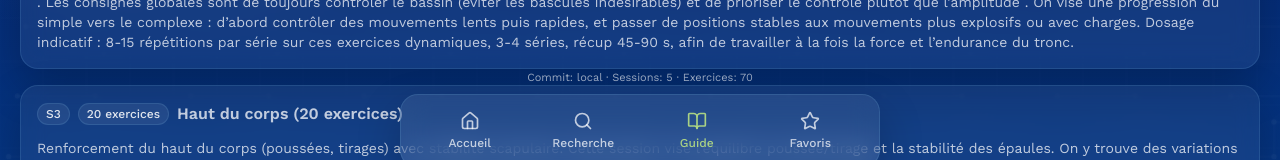
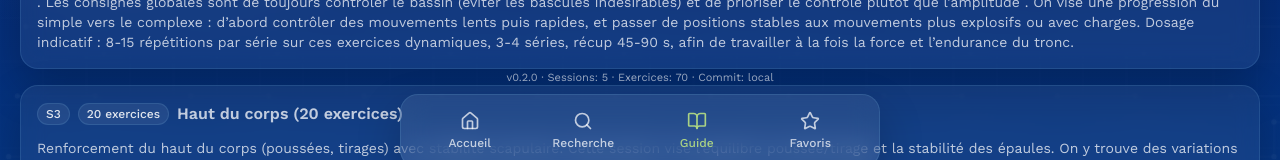
Before and after one commit to LaurentFrx/eps-guide-app, a Next.js app: page /guide in a window 1280 px wide. Shown: the part 632-792 px from the top of the page. Built offline with nearby package versions, Linux system fonts and the light colour scheme; no server answers.

Commit message:
chore(release): set version 0.2.0 and show in footer

```diff
--- a/package.json
+++ b/package.json
@@ -1,6 +1,6 @@
 {
   "name": "eps-guide",
-  "version": "0.1.0",
+  "version": "0.2.0",
   "private": true,
   "scripts": {
     "dev": "npm run gen:editorial && npm run gen:heroes && npm run gen:exercises && npm run audit:exercises && next dev --webpack",
--- a/src/app/api/version/route.ts
+++ b/src/app/api/version/route.ts
@@ -1,11 +1,13 @@
 import { NextResponse } from "next/server";
+import { APP_VERSION, BUILD_TIME, COMMIT_SHA } from "@/lib/version";
 
 export const dynamic = "force-dynamic";
 
 export const GET = async () => {
   const payload = {
-    commit: process.env.VERCEL_GIT_COMMIT_SHA ?? null,
-    buildTime: new Date().toISOString(),
+    version: APP_VERSION,
+    commitSha: COMMIT_SHA ?? "unknown",
+    buildTime: BUILD_TIME ?? null,
   };
 
   return NextResponse.json(payload, {
--- a/src/components/build-stamp.tsx
+++ b/src/components/build-stamp.tsx
@@ -1,19 +1,21 @@
 import { sessions, allExercises } from "@/lib/exercise-data";
+import { APP_VERSION, BUILD_TIME, COMMIT_REF, COMMIT_SHA } from "@/lib/version";
 
 type BuildStampProps = {
   className?: string;
 };
 
 export default function BuildStamp({ className }: BuildStampProps) {
-  const sha = process.env.VERCEL_GIT_COMMIT_SHA;
-  const ref = process.env.VERCEL_GIT_COMMIT_REF;
-  const short = sha ? sha.slice(0, 7) : "local";
+  const short = COMMIT_SHA ? COMMIT_SHA.slice(0, 7) : "local";
+  const buildDate = BUILD_TIME ? BUILD_TIME.slice(0, 10) : null;
 
   return (
     <span className={className}>
-      Commit: {short}
-      {ref ? ` · ${ref}` : ""} · Sessions: {sessions.length} · Exercices:{" "}
+      v{APP_VERSION} · Sessions: {sessions.length} · Exercices:{" "}
       {allExercises.length}
+      {buildDate ? ` · Build: ${buildDate}` : ""}
+      {short ? ` · Commit: ${short}` : ""}
+      {COMMIT_REF ? ` · ${COMMIT_REF}` : ""}
     </span>
   );
 }
--- /dev/null
+++ b/src/lib/version.ts
@@ -0,0 +1,10 @@
+export const APP_VERSION = "0.2.0";
+
+export const BUILD_TIME =
+  process.env.NEXT_PUBLIC_BUILD_TIME ??
+  process.env.VERCEL_BUILD_TIME ??
+  process.env.BUILD_TIME ??
+  null;
+
+export const COMMIT_SHA = process.env.VERCEL_GIT_COMMIT_SHA ?? null;
+export const COMMIT_REF = process.env.VERCEL_GIT_COMMIT_REF ?? null;
```
